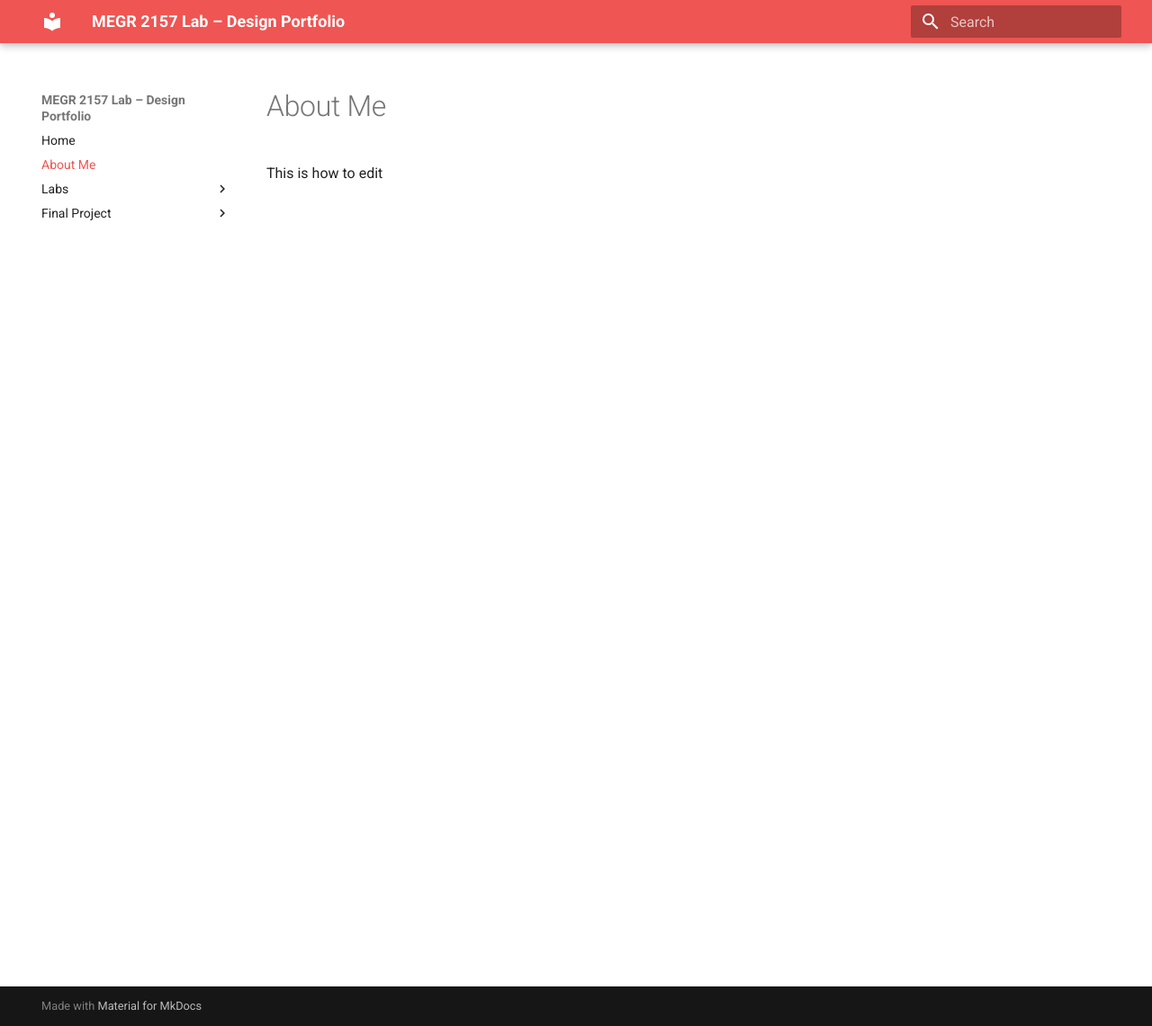
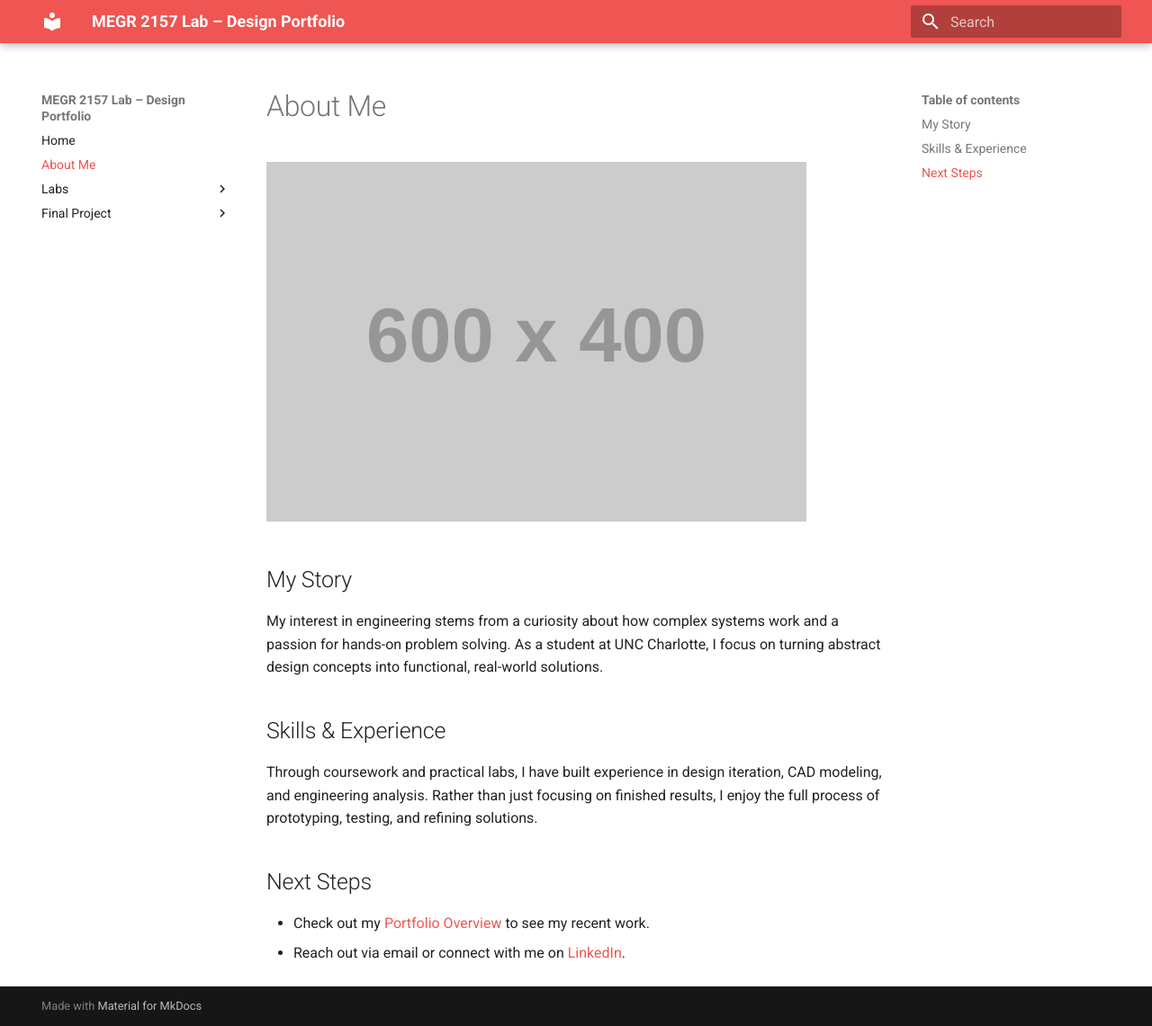
Before and after one commit to njablons/Nathan-Jablonski-Portfolio, an MkDocs documentation site: the page built from docs/aboutme/index.md, in a window 1280 px wide and 1141 px high. Shown: the whole window at 90% size. Built offline with MkDocs 1.6.1 and Material for MkDocs 9.7.7, drawn with Linux system fonts in a browser that asks for light colours.

Commit message:
Update index.md

```diff
--- a/docs/aboutme/index.md
+++ b/docs/aboutme/index.md
@@ -1,2 +1,13 @@
-#About Me
-This is how to edit
+# About Me
+
+![Nathan Jablonski Working](https://via.placeholder.com/600x400?text=Photo+of+Nathan)
+
+## My Story
+My interest in engineering stems from a curiosity about how complex systems work and a passion for hands-on problem solving. As a student at UNC Charlotte, I focus on turning abstract design concepts into functional, real-world solutions.
+
+## Skills & Experience
+Through coursework and practical labs, I have built experience in design iteration, CAD modeling, and engineering analysis. Rather than just focusing on finished results, I enjoy the full process of prototyping, testing, and refining solutions.
+
+## Next Steps
+* Check out my [Portfolio Overview](../portfolio-overview.md) to see my recent work.
+* Reach out via email or connect with me on [LinkedIn](https://linkedin.com).
```
